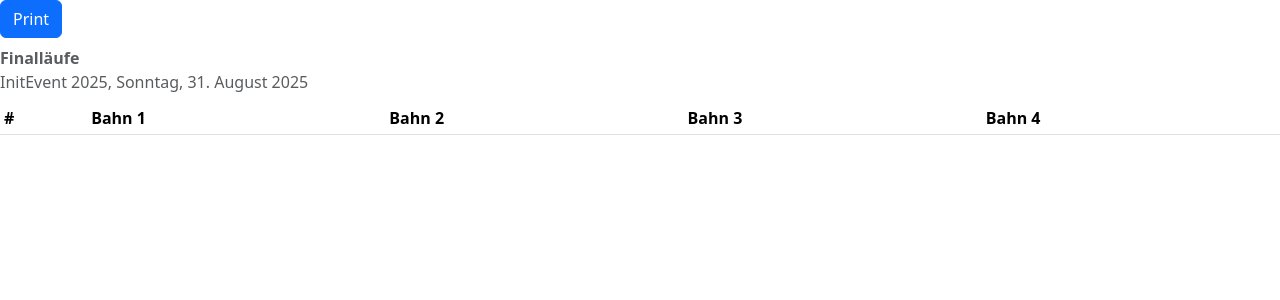
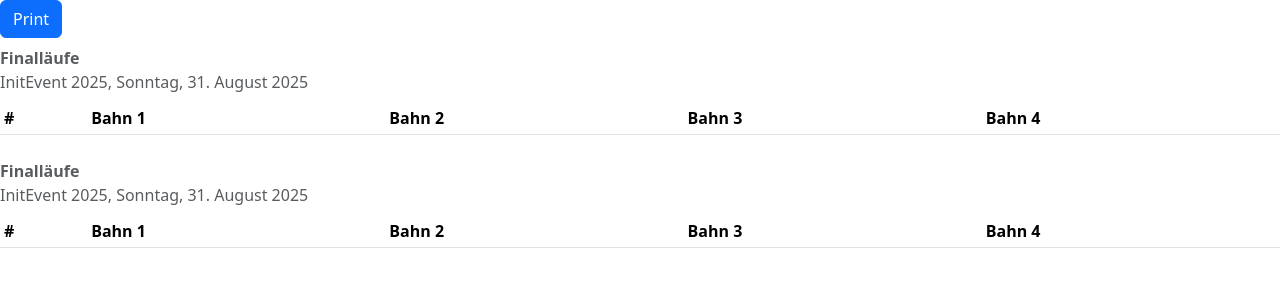
Before and after one commit to fPBunxGKv/sj-github, a Django app: page /printfinal/ in a window 1280 px wide. Shown: the top 300 px of the page. Run offline with Django 4.2, Linux system fonts and the light colour scheme; the visitor is signed in with stand-in values (Sample User, id 1); data comes from the database, SQL or seed files in the repository; lists and menus that the app fills with data are empty; some libraries are stand-ins or nearby versions.

Commit message:
print final runs per category on a new page

```diff
--- a/members/sj_views/runs.py
+++ b/members/sj_views/runs.py
@@ -362,53 +362,28 @@ def print_final_runs(request):
     num_lines = event_info['lines']
     event_id = event_info['id']
 
-    # Kategorien mit Finalläufen auslesen
-    final_categories = sj_results.objects.filter(
-            fk_sj_events=event_id,
-            state='SFR'  # Set for final runs
-            ).values(
-                'result_category'
-            ).distinct()
-    # add a special category for page break in print_final_runs.html
-    final_categories = list(final_categories)
-    # Add a special category for page break in print_final_runs.html
-    final_categories.append({'result_category': 'PageBreak'})
     desired_order = [
         'W05', 'W06', 'W07', 'W08', 'W09', 'W10', 'W11', 'W12/13', 'W14/15', 'W16/Open', 'PageBreak', # Women -> Add Page break in print_final_runs.html
         'M05', 'M06', 'M07', 'M08', 'M09', 'M10', 'M11', 'M12/13', 'M14/15', 'M16/Open', # Men
     ]
-    # # Create order index map
-    # order_index = {value: index for index, value in enumerate(desired_order)}
-    # # Sort using the custom order
-    # final_categories = sorted(
-    #     final_categories,
-    #     key=lambda x: order_index.get(x['result_category'], len(order_index))
-    # )
-
-    # print(f'Final categories: {[cat["result_category"] for cat in final_categories]}')
 
     final_runs_all_data = sj_results.objects.prefetch_related('fk_sj_events').filter(fk_sj_events=event_id, state='SFR').order_by('run_nr','line_nr')
 
     # Sort the list using the 'desired_order' list based on the 'result_category'
     final_runs_all_data_sorted = sorted(final_runs_all_data, key=lambda run: desired_order.index(run.result_category))
 
-    for run in final_runs_all_data_sorted:
-        print(f"Run {run.run_nr}, Line {run.line_nr}, Category {run.result_category}")
-
     template = loader.get_template('run_print_final.html')
     context = {
         'event_info' : event_info,
         'runs' : final_runs_all_data_sorted,
         'num_lines' : range(num_lines),
-        'final_categories' : final_categories,
         'pagetitle' : 'SJ - Final-Laufeinteilung',
     }
     return HttpResponse(template.render(context, request))
 
 
-
 ### add testdata
-# ToDo: auf Admin Page einfügen und nur möglich falls beim aktuellen Event noch keine Laufeinteilung / Resultate vorhanden sind.
+# ToDo: Nur möglich falls beim aktuellen Event noch keine Laufeinteilung / Resultate vorhanden sind.
 @login_required
 def addrun_testdata(request, add_lines = 1):
 
--- a/members/templates/run_print_final.html
+++ b/members/templates/run_print_final.html
@@ -10,7 +10,6 @@
         @media print {
             table {
                 width: 100%;
-                /* page-break-before: always; */
             }
 
             th, td {
@@ -32,16 +31,24 @@
             .no-print {
                 display: none;
             }
+
+            /* Page break */
+            .page-break {
+                page-break-before: always;
+            }
         }
     </style>
 
     <section>
-       <!-- Print Button -->
+        {% regroup runs by run_nr as new_runs %}
+
+        <!-- Print Button -->
         <button class="btn btn-primary no-print" onclick="window.print()">Print</button>
 
         <table class="table table-sm table-striped caption-top">
-            <caption><b>Finalläufe </b><br>
-            {{ event_info.name }}, {{ event_info.date | date:"l, d. F Y" | default:"" }}</b></caption>
+            <caption><b>Finalläufe</b><br>
+            {{ event_info.name }}, {{ event_info.date | date:"l, d. F Y" | default:"" }}</caption>
+
             <thead>
                 <tr>
                     <th scope="col">#</th>
@@ -51,11 +58,12 @@
                 </tr>
             </thead>
             <tbody>
-                {% regroup runs by run_nr as new_runs %}
+                <!-- First, print all 'W' (Women) entries -->
                 {% for x in new_runs %}
+                    {% if x.list.0.result_category|slice:":1" == "W" %}
                     <tr>
                         <td class="align-middle">
-                            <b>{{ x.list.0.result_category }} ({{ x.grouper }})</b>
+                            <b>{{ x.list.0.result_category }}</b> <br> ({{ x.grouper }})
                         </td>
                         {% for line in num_lines %}
                             <td>
@@ -70,7 +78,49 @@
                             </td>
                         {% endfor %}
                     </tr>
-                {% endfor %}
+                {% endif %}
+            {% endfor %}
+            </tbody>
+        </table>
+
+        <!-- Page break -->
+        <div class="page-break"></div>
+
+        <table class="table table-sm table-striped caption-top">
+            <caption><b>Finalläufe</b><br>
+            {{ event_info.name }}, {{ event_info.date | date:"l, d. F Y" | default:"" }}</caption>
+
+            <thead>
+                <tr>
+                    <th scope="col">#</th>
+                    {% for line in num_lines %}
+                        <th scope="col">Bahn {{ line | add:"1" }}</th>
+                    {% endfor %}
+                </tr>
+            </thead>
+            <tbody>
+                <!-- Then, print all 'M' (Men) entries -->
+                {% for x in new_runs %}
+                    {% if x.list.0.result_category|slice:":1" == "M" %}
+                    <tr>
+                        <td class="align-middle">
+                            <b>{{ x.list.0.result_category }}</b> <br> ({{ x.grouper }})
+                        </td>
+                        {% for line in num_lines %}
+                            <td>
+                                {% for y in x.list %}
+                                    {% if line|add:"1" == y.line_nr %}
+                                        <b>{{ y.fk_sj_users.firstname }} {{ y.fk_sj_users.lastname }}</b> <br>
+                                        {{ y.fk_sj_users.byear }} | {{ y.result_category }} ({{ y.fk_sj_users.startnum }})<br>
+                                        <br>
+                                        <hr class="my-1">
+                                    {% endif %}
+                                {% endfor %}
+                            </td>
+                        {% endfor %}
+                    </tr>
+                {% endif %}
+            {% endfor %}
             </tbody>
         </table>
     </section>
```
